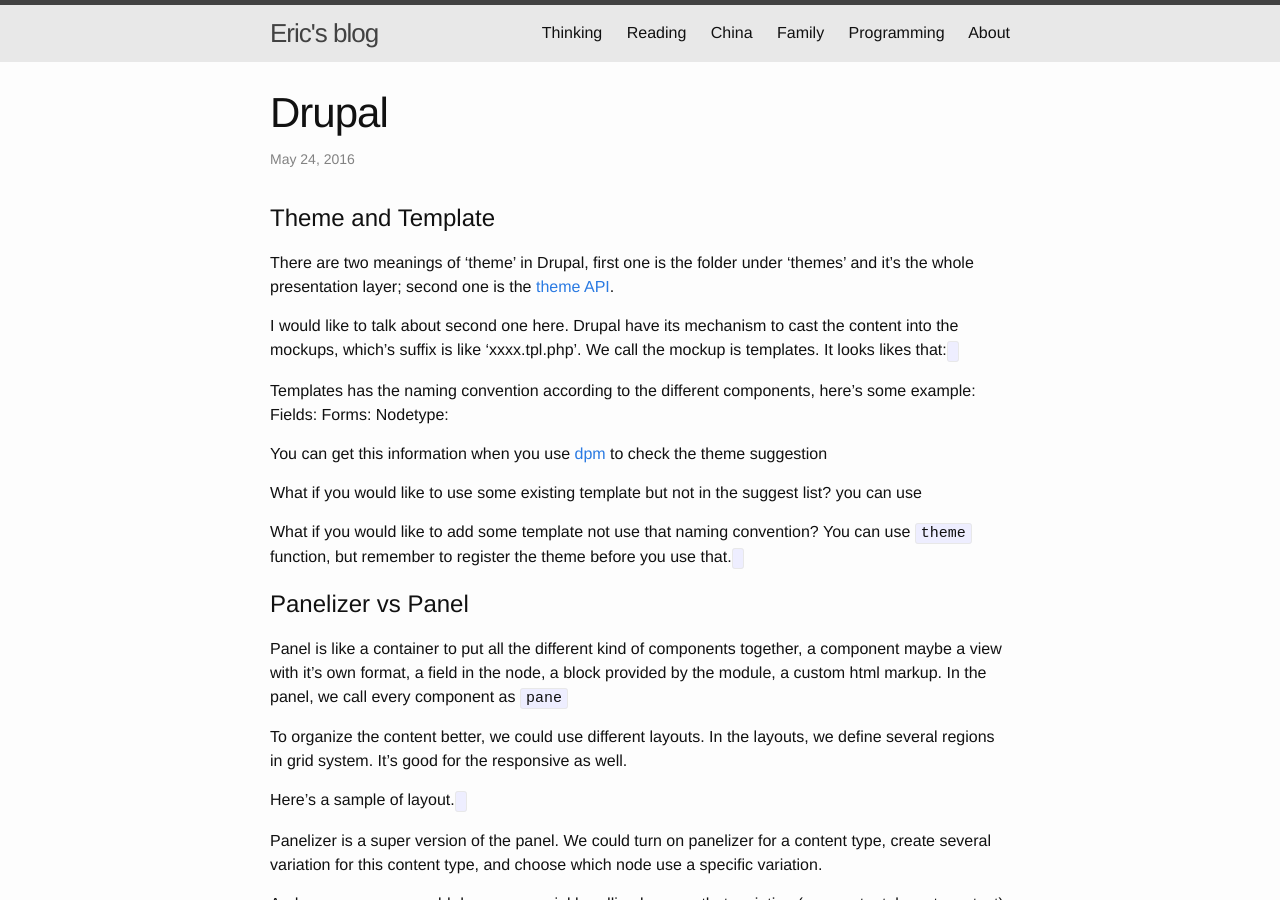
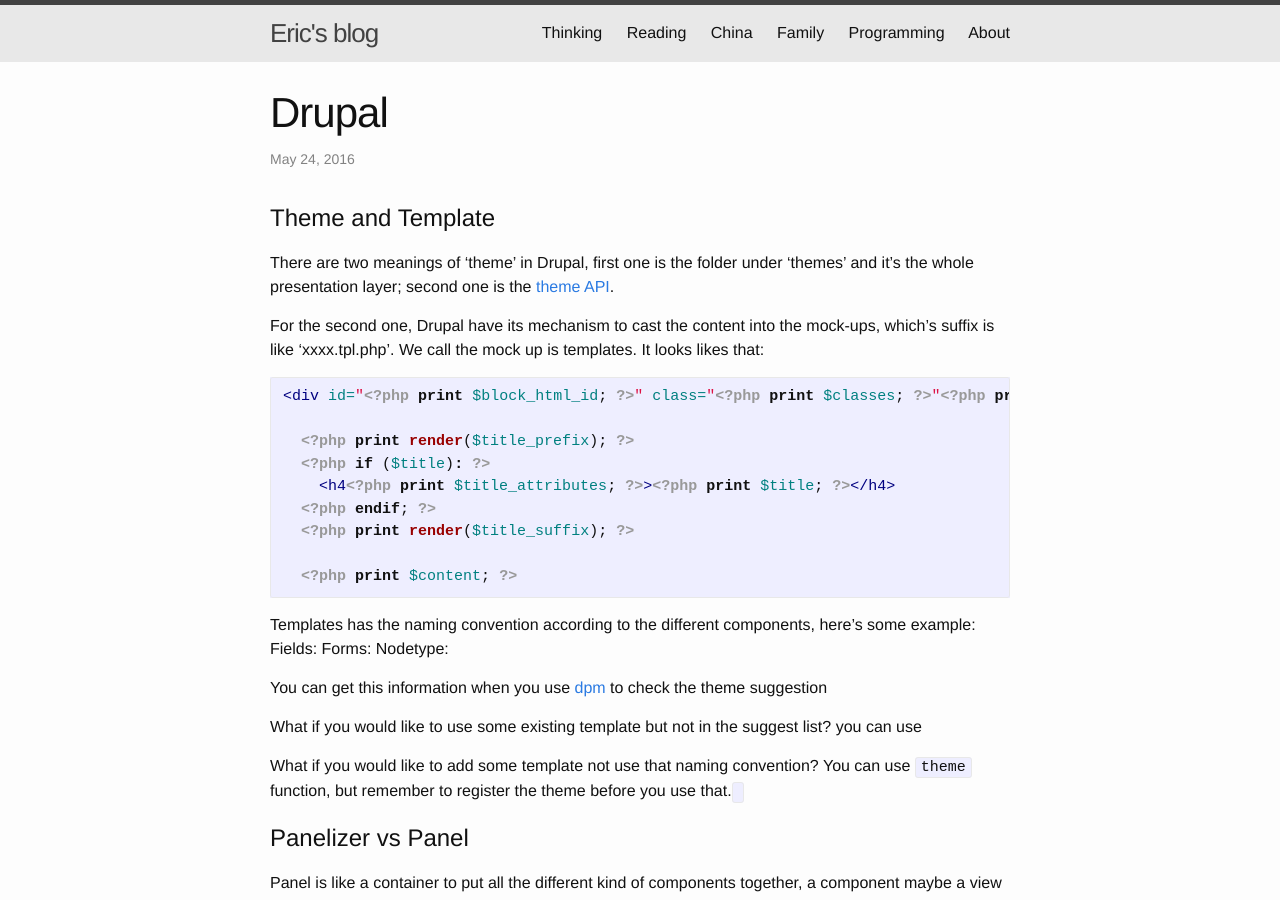
Before and after one commit to ericatsydney/ericatsydney.github.io, a Jekyll site: the page built from _posts/2016-05-25-drupal.markdown, in a window 1280 px wide and 900 px high. Built offline with Jekyll 4.4.1, drawn with Linux system fonts in a browser that asks for light colours.

Commit message:
Using the live template.

````diff
--- a/_posts/2016-05-24-refactoring.markdown
+++ b/_posts/2016-05-24-refactoring.markdown
@@ -134,7 +134,7 @@
 - Use block to put multiple template together
 
 - Create CTOOL plugin make the block could be controlled in panel
-
+Check the sample [here](/programming/2016/05/24/drupal.html)
 
 Styling
 ===========
--- a/_posts/2016-05-25-drupal.markdown
+++ b/_posts/2016-05-25-drupal.markdown
@@ -9,8 +9,20 @@
 =====================
 There are two meanings of 'theme' in Drupal, first one is the folder under 'themes' and it's the whole presentation layer; second one is the [theme API](https://api.drupal.org/api/drupal/includes%21theme.inc/function/theme/7.x).
 
-I would like to talk about second one here. Drupal have its mechanism to cast the content into the mockups, which's suffix is like 'xxxx.tpl.php'. We call the mockup is templates. It looks likes that:
-<code goes here>
+For the second one, Drupal have its mechanism to cast the content into the mock-ups, which's suffix is like 'xxxx.tpl.php'. We call the mock up is templates. It looks likes that:
+```php
+<div id="<?php print $block_html_id; ?>" class="<?php print $classes; ?>"<?php print $attributes; ?>>
+
+  <?php print render($title_prefix); ?>
+  <?php if ($title): ?>
+    <h4<?php print $title_attributes; ?>><?php print $title; ?></h4>
+  <?php endif; ?>
+  <?php print render($title_suffix); ?>
+
+  <?php print $content; ?>
+```
+
+
 
 Templates has the naming convention according to the different components, here's some example:
 Fields:
--- a/_posts/2016-06-04-Storm-insight.markdown
+++ b/_posts/2016-06-04-Storm-insight.markdown
@@ -1,7 +1,7 @@
 ---
 layout: post
 title:  "如何使用storm"
-date:   2016-06-03 21:30:52 +1000
+date:   2016-06-04 21:30:52 +1000
 categories: Programming
 ---
 
--- a/_posts/2016-06-13-restful-api.markdown
+++ b/_posts/2016-06-13-restful-api.markdown
@@ -1,7 +1,7 @@
 ---
 layout: post
 title:  "Restful API"
-date:   2016-06-03 21:30:52 +1000
+date:   2016-06-13 21:30:52 +1000
 categories: Programming
 ---
 When we use API to work, the authentication is the first or the most important thing we need to finish.
````
Also changed, not shown: other parts of _posts/2016-05-24-refactoring.markdown (+2 -2 lines).
